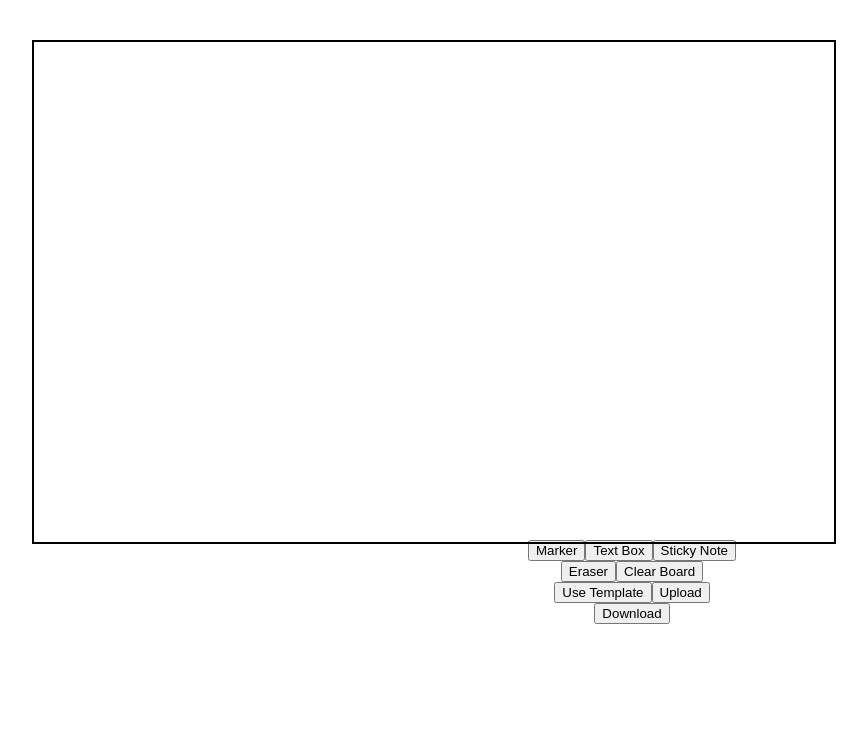
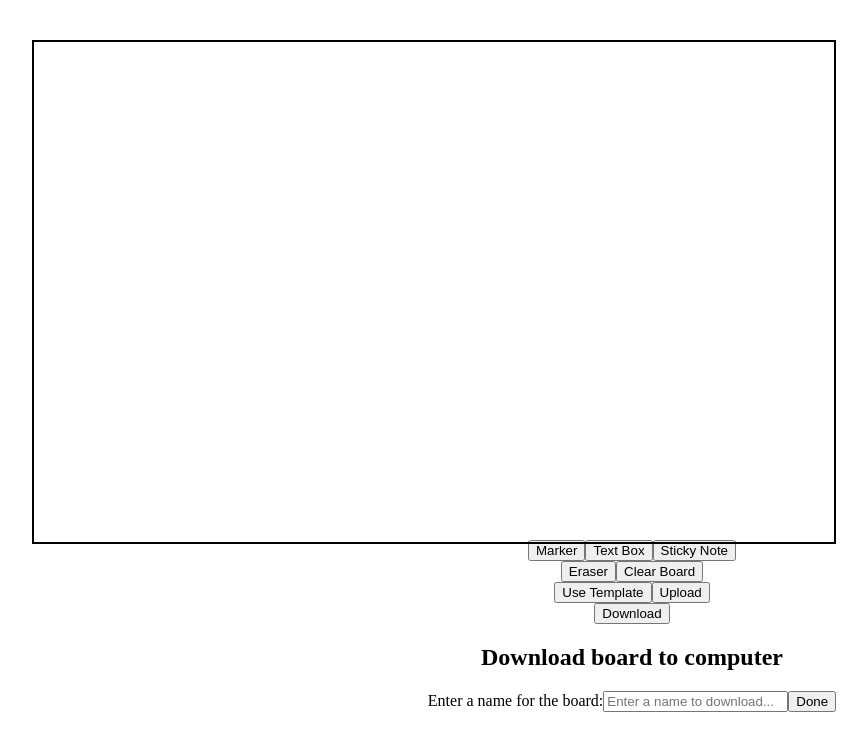
Before and after one commit to AudreyBurrell/Brainstorm-Board, a React (Vite) app: page / in a window 1280 px wide. Both pictures are taken after a click on the button "Download". Shown: the top 750 px of the page, without its empty margins (8-875 px from the left). Built offline with nearby package versions, Linux system fonts and the light colour scheme.

Commit message:
Getting the upload function to mostly work (everything is pulling up as it should, but the sticky notes and text boxes aren't moveable)

```diff
--- a/src/Board.jsx
+++ b/src/Board.jsx
@@ -248,6 +248,8 @@ function Board() {
         setIsDrawing(false);
         setIsAddingTextBox(false);
         setMarkerEnabled(false);
+        setDownloadSelected(false);
+        setUploadSelected(false);
     }
     //templates
     const [choosingTemplate, isChoosingTemplate] = useState(false);
@@ -269,6 +271,7 @@ function Board() {
         ctx.clearRect(0, 0, canvas.width, canvas.height);
         ctx.strokeStyle = "#cccccc";
         ctx.lineWidth = 2;
+        setCurrentTemplate(template);
         switch(template) {
             case 'tchart':
                 ctx.beginPath();
@@ -346,7 +349,85 @@ function Board() {
         closeTemplate();
     }
 
+    //download
+    const [downloadSelected, setDownloadSelected] = useState(false);
+    const [boardName, setBoardName] = useState('');
+    const [downloadData, setDownloadData] = useState([]);
 
+    const handleOpenDownload = () => {
+        //a popup that displays so the user can name their board
+        setDownloadSelected(true);
+    }
+    const handleCloseDownload = () => {
+        setDownloadSelected(false);
+    }
+    const handleDownload = () => {
+        if(!boardName.trim()) {
+            alert('Please enter a name for your board');
+            return;
+        }
+        const canvas = canvasRef.current;
+        const canvasImage = canvas.toDataURL('image/png');
+        const boardData = {
+            boardName: boardName,
+            template: currentTemplate,
+            canvasImage: canvasImage,
+            textBoxes: textBoxes,
+            stickyNotes: stickyNotes
+        };
+        const jsonString = JSON.stringify(boardData);
+        const blob = new Blob([jsonString], { type: 'application/json' });
+        const url = URL.createObjectURL(blob);
+        const link = document.createElement('a');
+        link.href = url;
+        link.download = `${boardName}.json`;
+        document.body.appendChild(link);
+        link.click();
+        document.body.removeChild(link);
+        URL.revokeObjectURL(url);
+        setBoardName('');
+        handleCloseDownload();
+    }
+
+    //upload
+    const [uploadSelected, setUploadSelected] = useState(false);
+    const [uploadData, setUploadData] = useState('');
+    const fileInputRef = useRef(null);
+
+    const handleOpenUpload = () => {
+        fileInputRef.current.click();
+    };
+    const handleUpload = (e) => {
+        const file = e.target.files[0];
+        if(!file) return;
+        const reader = new FileReader();
+        reader.onload = (event) => {
+            try {
+                const boardData = JSON.parse(event.target.result);
+                if(boardData.template && boardData.template !== 'none') {
+                    drawTemplate(boardData.template);
+                }
+                const img = new Image();
+                img.onload = () => {
+                    const canvas = canvasRef.current;
+                    const ctx = canvas.getContext('2d');
+                    ctx.clearRect(0, 0, canvas.width, canvas.height);
+                    ctx.drawImage(img, 0, 0);
+                };
+                img.src = boardData.canvasImage;
+                setTextBoxes(boardData.textBoxes || []);
+                setStickyNotes(boardData.stickyNotes || []);
+                setBoardName(boardData.boardName || '');
+                setCurrentTemplate(boardData.template || 'none');
+                alert('Board loaded successfully')
+            } catch (error) {
+                alert('Error loading file');
+                console.error(error);
+            }
+        };
+        reader.readAsText(file);
+        e.target.value = '';
+    }
 
 
 
@@ -437,10 +518,18 @@ function Board() {
                 <div className="templateBtns">
                     <button onClick={handleTemplate}>Use Template</button>
                     {/* <button>Use Template</button> */}
-                    <button>Upload</button>
+                    <button onClick={handleOpenUpload}>Upload</button>
+                    {/*this thing is hidden */}
+                    <input
+                        type="file"
+                        ref={fileInputRef}
+                        accept=".json"
+                        onChange={handleUpload}
+                        style={{ display: 'none' }}
+                    />
                 </div>
                 <div className="saveBtn">
-                    <button>Download</button>
+                    <button onClick={handleOpenDownload}>Download</button>
                 </div>
             </div>
             {markerEnabled && (
@@ -517,6 +606,18 @@ function Board() {
                     </div>
                 </div>
             )}
+            {downloadSelected && (
+                <div className="popup-overlay" onClick={handleCloseDownload}>
+                    <div className="popup-content" onClick={(e) => e.stopPropagation()}>
+                        <h2>Download board to computer</h2>
+                        <label>
+                            Enter a name for the board:
+                            <input type="text" value={boardName} rows={4} placeholder="Enter a name to download..." onChange={(e) => setBoardName(e.target.value)} />
+                        </label>
+                        <button onClick={handleDownload}>Done</button>
+                    </div>
+                </div>
+            )}
 
 
         </div>
```
Also changed, not shown: 1 other file (tests, documents, lock files or other folders).
